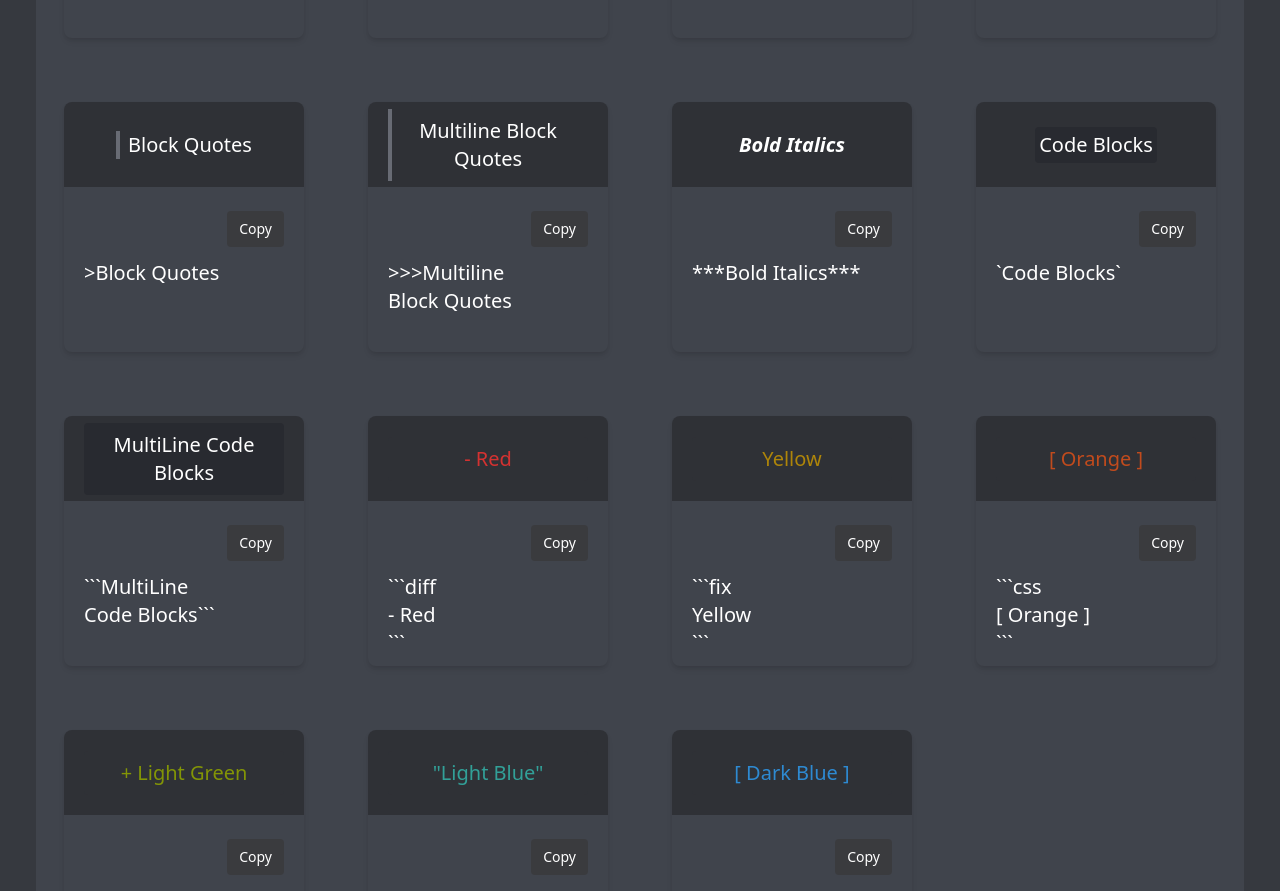
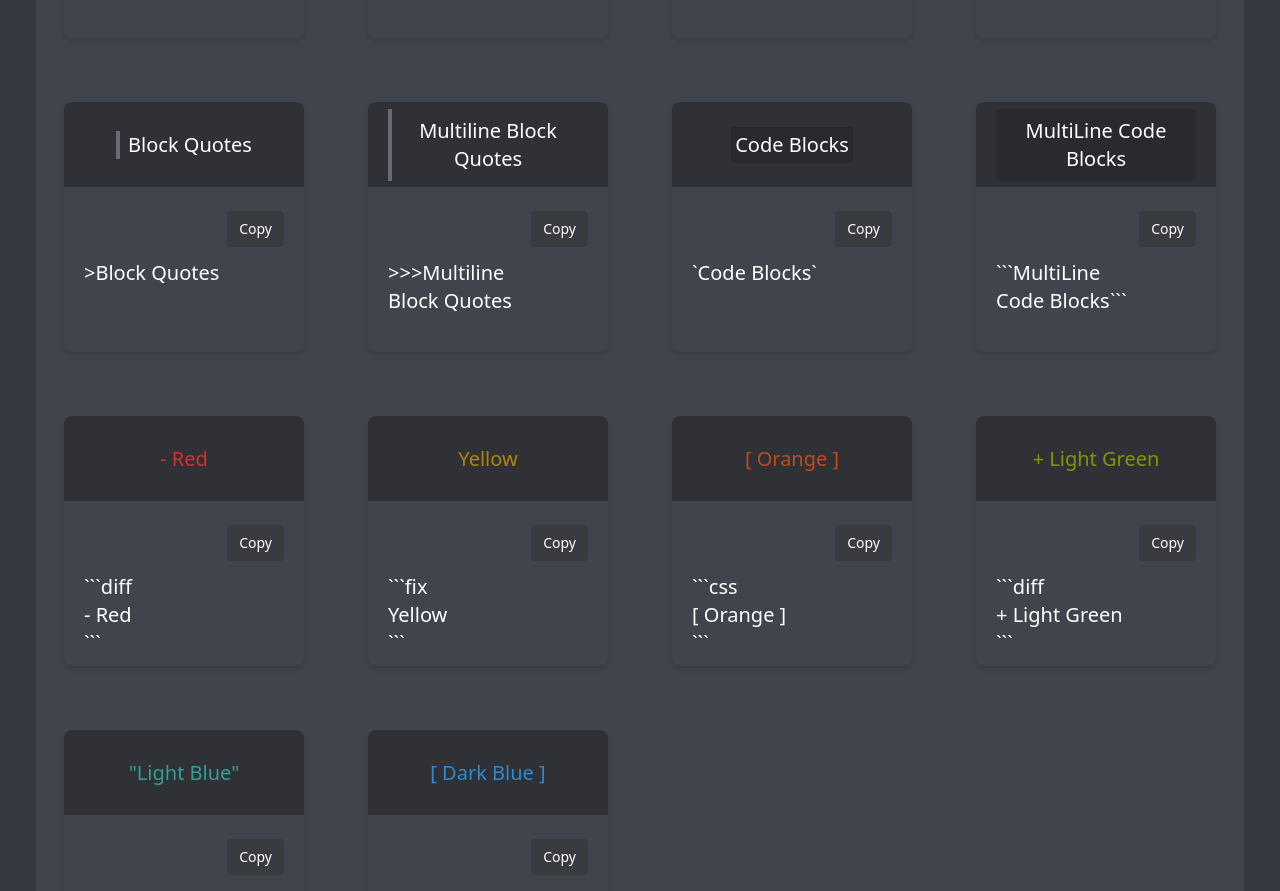
Before and after one commit to Wil3on/discord-markdow, a Next.js app: page / in a window 1280 px wide. Shown: the part 1047-1938 px from the top of the page. Built offline with nearby package versions, Linux system fonts and the light colour scheme.

Commit message:
:bug: fix: remove unnecessary code

```diff
--- a/pages/index.tsx
+++ b/pages/index.tsx
@@ -73,7 +73,6 @@ const Home: NextPage = () => {
 							input={`>>>Multiline
 Block Quotes`}
 						/>
-						<Card input={'***Bold Italics***'} />
 						<Card input={'`Code Blocks`'} />
 						<Card
 							input={`\`\`\`MultiLine
```
